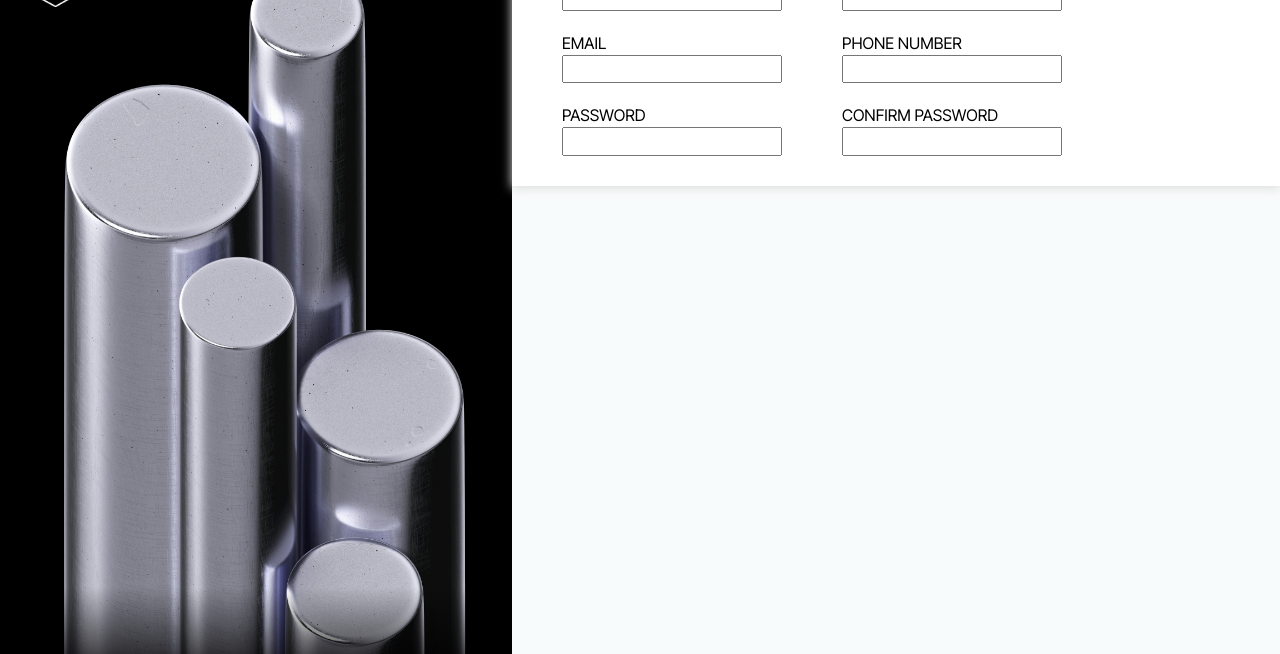
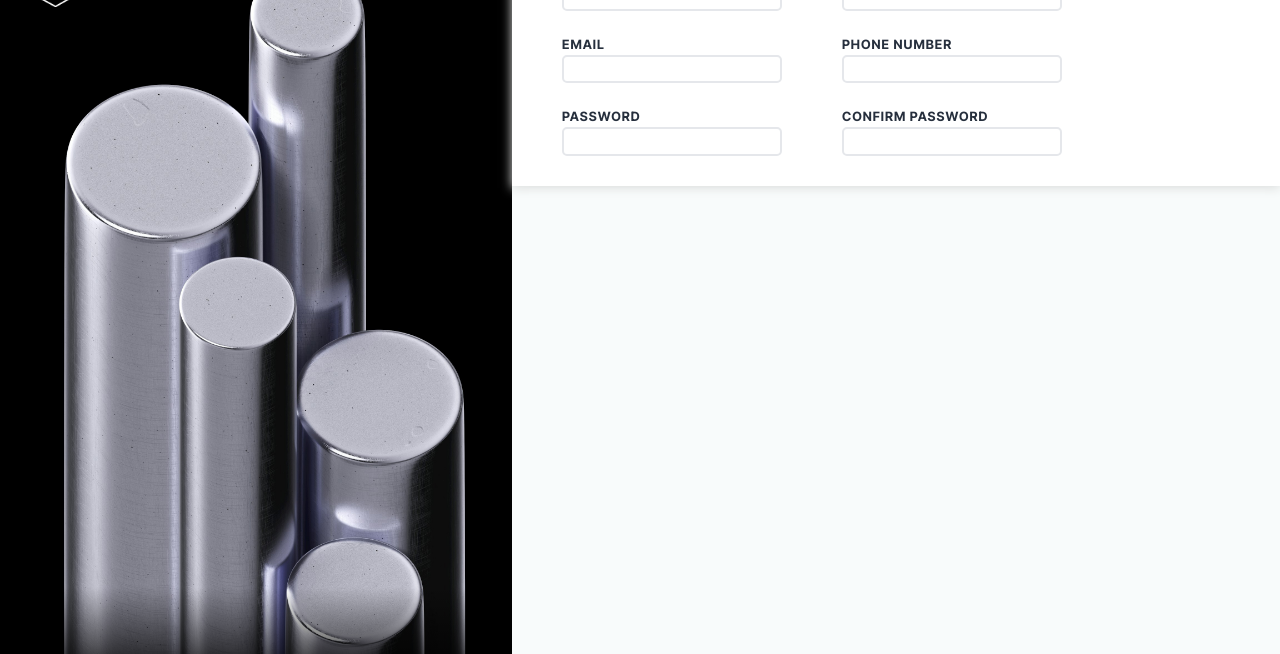
Before and after one commit to rip-the-slit/signup-form, a plain HTML site: page index.html in a window 1280 px wide. Shown: the part 108-762 px from the top of the page. Drawn offline with Linux system fonts and the light colour scheme.

Commit message:
Apply styling to the form

```diff
--- a/style.css
+++ b/style.css
@@ -91,6 +91,7 @@ body {
 
 .form-section {
     --shadow-color: #dbdddc;
+    --border-color: #E5E7EB;
     background-color: #f8fbfb;
     display: flex;
     flex-direction: column;
@@ -101,9 +102,13 @@ body {
     display: block;
     font-size: 15px;
     width: 220px;
+    border-color: var(--border-color);
+    border-style: solid;
+    border-radius: 5px;
 }
 
 form {
+    color: #262f3d;
     background-color: white;
     padding: 30px 50px;
     padding-top: 10px;
@@ -126,3 +131,9 @@ form > h1 {
     flex: 0;
     gap: 20px;
 }
+
+.form-section label {
+    letter-spacing: 1px;
+    font-weight: 700;
+    font-size: 0.8rem;
+}
```
